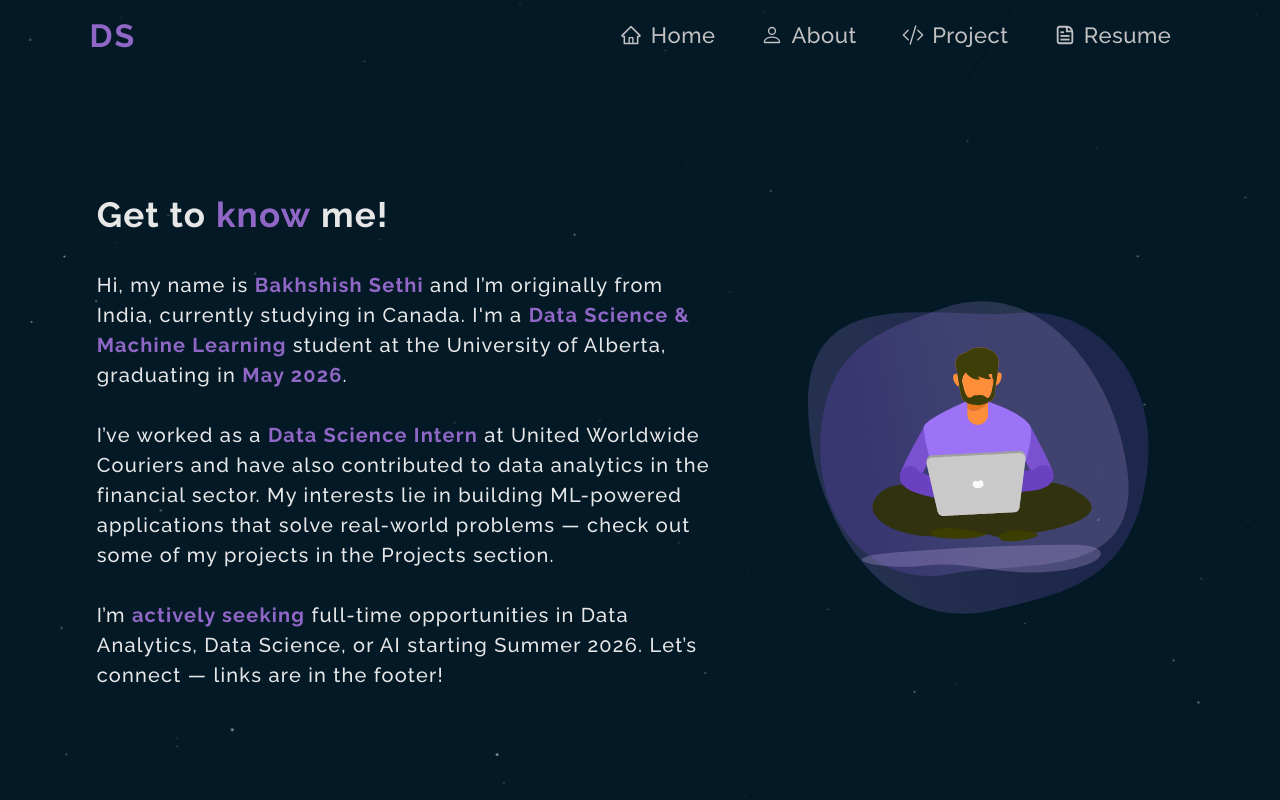
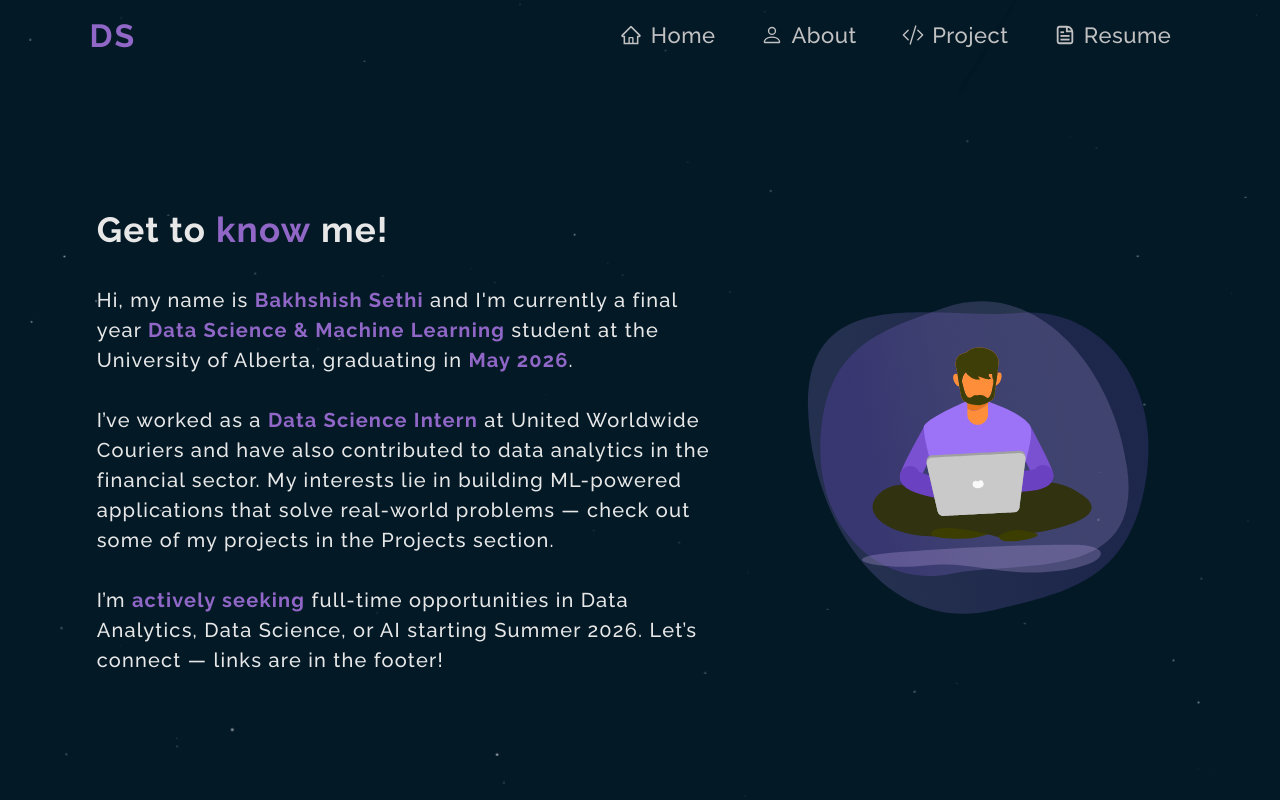
Before and after one commit to Bakhshish987/portfoliowebsite, a React (Create React App) app: page /About in a window 1280 px wide. Shown: the top 800 px of the page. Built offline with nearby package versions, Linux system fonts and the light colour scheme.

Commit message:
Update About.js

```diff
--- a/src/Components/About.js
+++ b/src/Components/About.js
@@ -11,8 +11,7 @@ const About = () => {
         <div className='AboutText'>
           <h1 className='AboutTextHeading'>Get to <b>know</b> me!</h1>
           <p>
-            Hi, my name is <b>Bakhshish Sethi</b> and I’m originally from India, currently studying in Canada.
-            I'm a <b>Data Science & Machine Learning</b> student at the University of Alberta, graduating in <b>May 2026</b>. <br/><br/>
+            Hi, my name is <b>Bakhshish Sethi</b> and I'm currently a final year <b>Data Science & Machine Learning</b> student at the University of Alberta, graduating in <b>May 2026</b>. <br/><br/>
             I’ve worked as a <b>Data Science Intern</b> at United Worldwide Couriers and have also contributed to data analytics in the financial sector.
             My interests lie in building ML-powered applications that solve real-world problems — check out some of my projects in the Projects section. <br/><br/>
             I’m <b>actively seeking</b> full-time opportunities in Data Analytics, Data Science, or AI starting Summer 2026. Let’s connect — links are in the footer!
```
